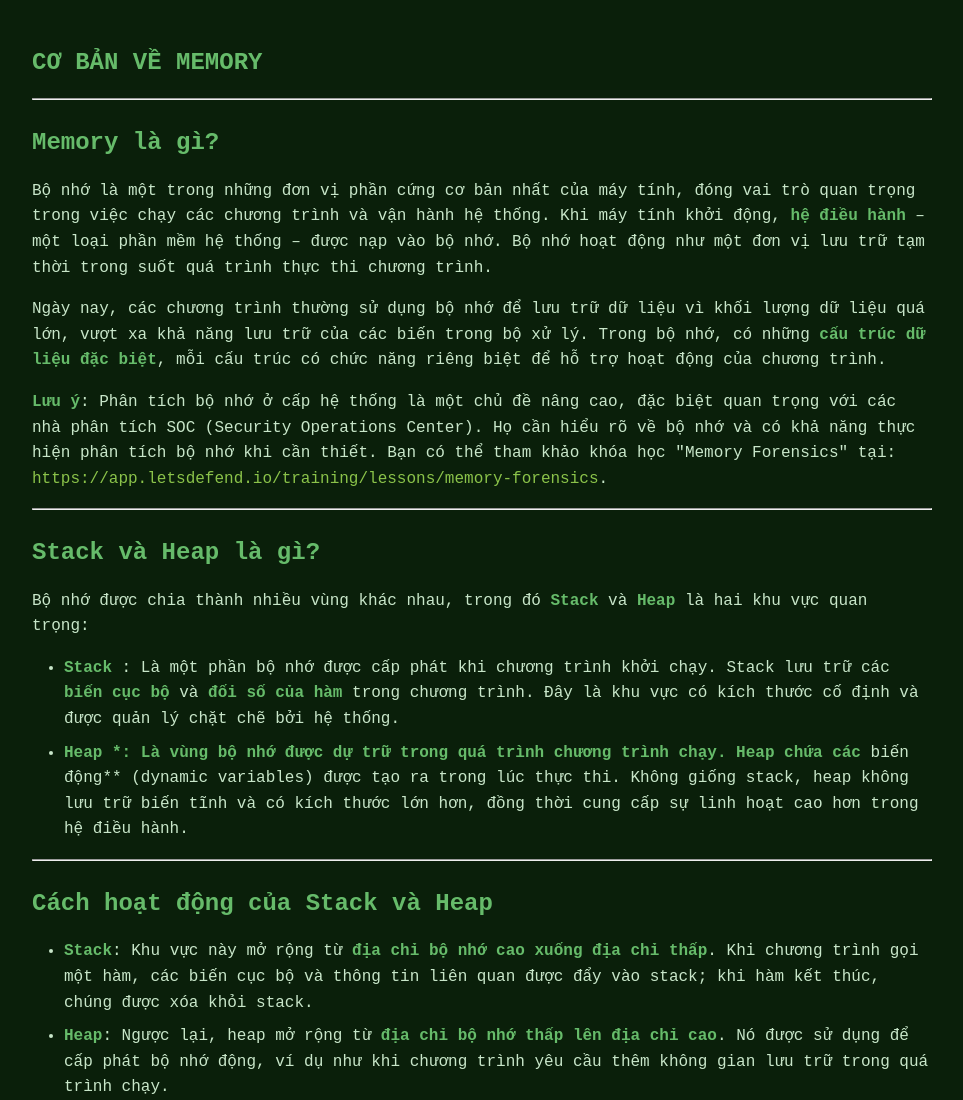
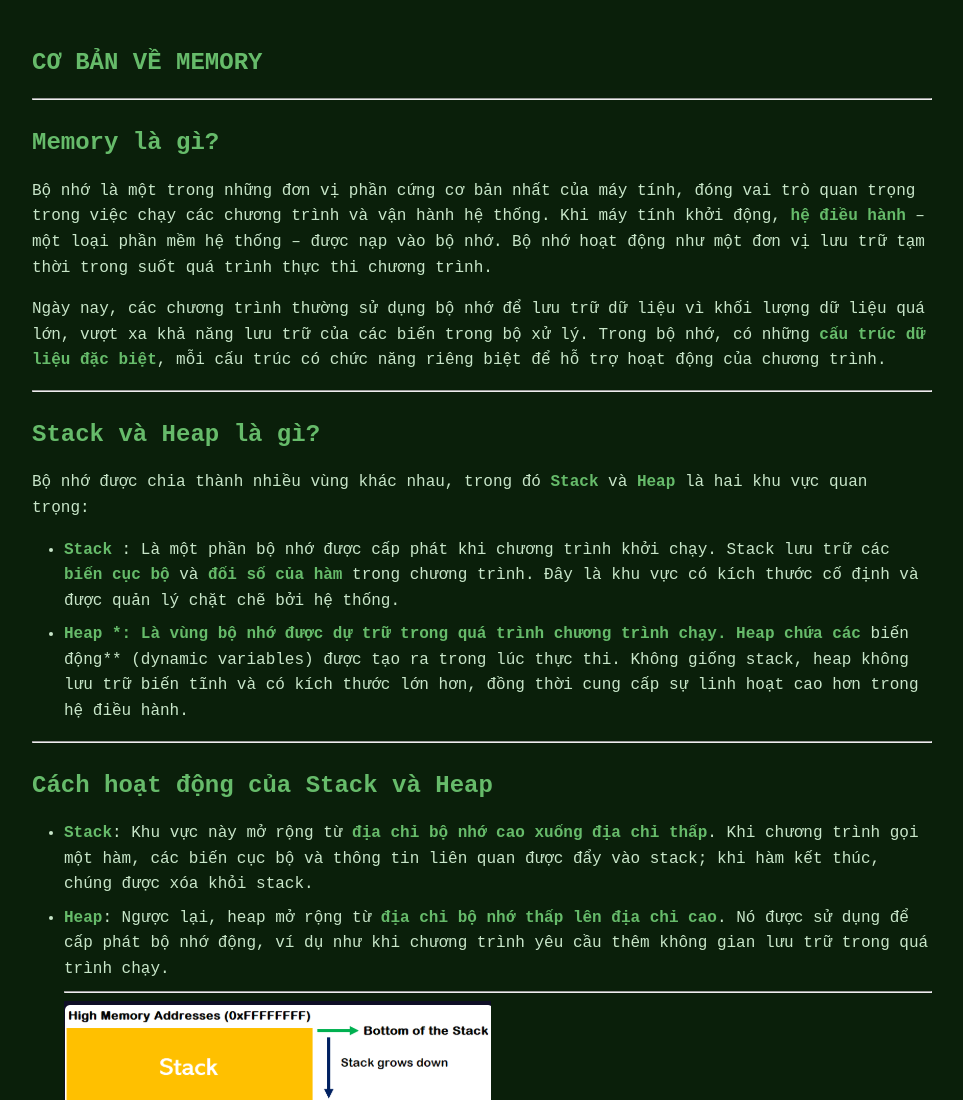
Before and after one commit to dungkkk7/Blog-Website, a plain HTML site: page posts/post10/post-10.html in a window 1280 px wide. Shown: the top 1100 px of the page, without its empty margins (158-1121 px from the left). Drawn offline with Linux system fonts and the light colour scheme.

Commit message:
Update post-10.html
fixx conttent

```diff
--- a/posts/post10/post-10.html
+++ b/posts/post10/post-10.html
@@ -4,7 +4,6 @@
 <h3 id="-memory-l-g-"><strong>Memory là gì?</strong></h3>
 <p>Bộ nhớ là một trong những đơn vị phần cứng cơ bản nhất của máy tính, đóng vai trò quan trọng trong việc chạy các chương trình và vận hành hệ thống. Khi máy tính khởi động, <strong>hệ điều hành</strong> – một loại phần mềm hệ thống – được nạp vào bộ nhớ. Bộ nhớ hoạt động như một đơn vị lưu trữ tạm thời trong suốt quá trình thực thi chương trình. </p>
 <p>Ngày nay, các chương trình thường sử dụng bộ nhớ để lưu trữ dữ liệu vì khối lượng dữ liệu quá lớn, vượt xa khả năng lưu trữ của các biến trong bộ xử lý. Trong bộ nhớ, có những <strong>cấu trúc dữ liệu đặc biệt</strong>, mỗi cấu trúc có chức năng riêng biệt để hỗ trợ hoạt động của chương trình.</p>
-<p><strong>Lưu ý</strong>: Phân tích bộ nhớ ở cấp hệ thống là một chủ đề nâng cao, đặc biệt quan trọng với các nhà phân tích SOC (Security Operations Center). Họ cần hiểu rõ về bộ nhớ và có khả năng thực hiện phân tích bộ nhớ khi cần thiết. Bạn có thể tham khảo khóa học &quot;Memory Forensics&quot; tại: <a href="https://app.letsdefend.io/training/lessons/memory-forensics">https://app.letsdefend.io/training/lessons/memory-forensics</a>.</p>
 <hr>
 <h3 id="-stack-v-heap-l-g-"><strong>Stack và Heap là gì?</strong></h3>
 <p>Bộ nhớ được chia thành nhiều vùng khác nhau, trong đó <strong>Stack</strong> và <strong>Heap</strong> là hai khu vực quan trọng:</p>
```
